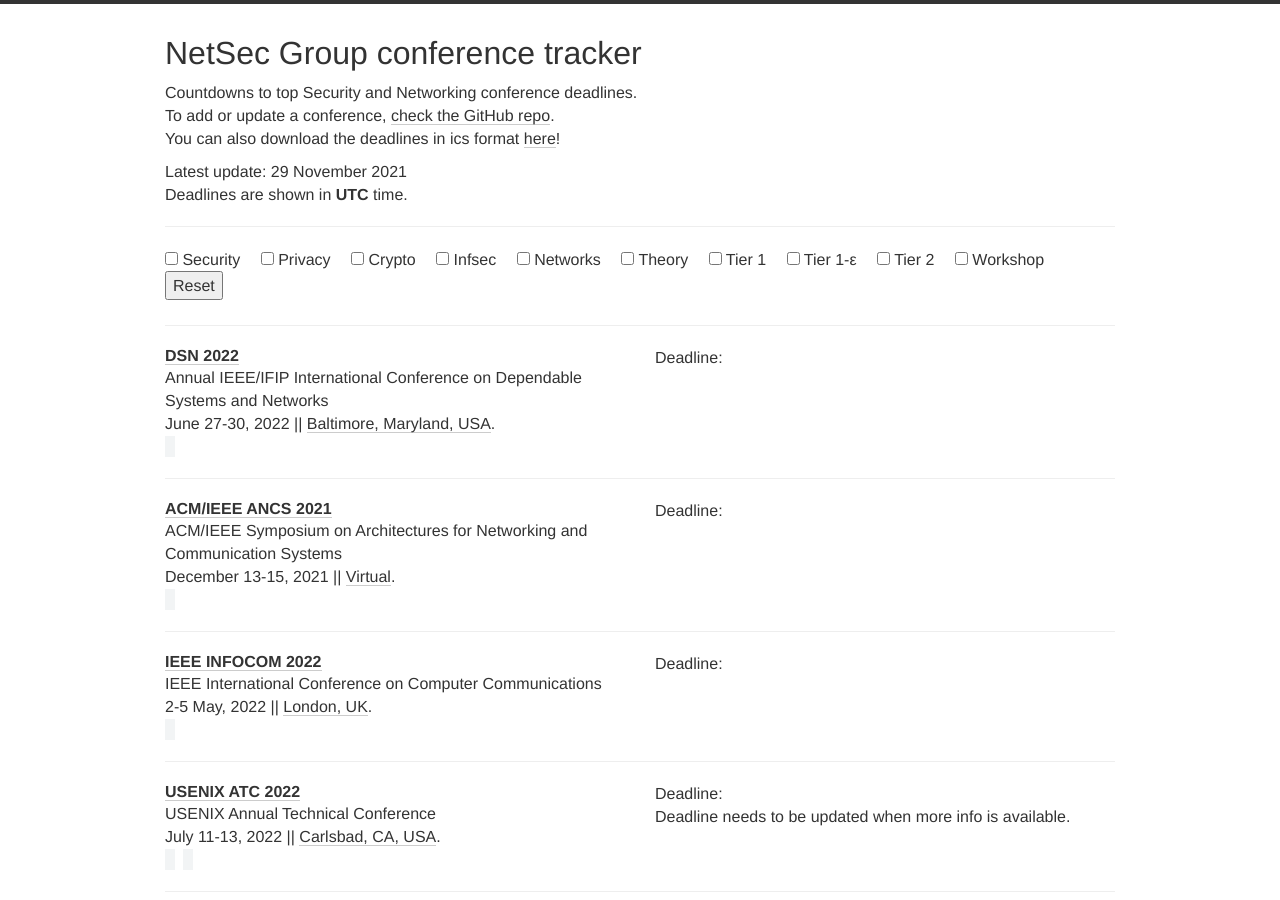
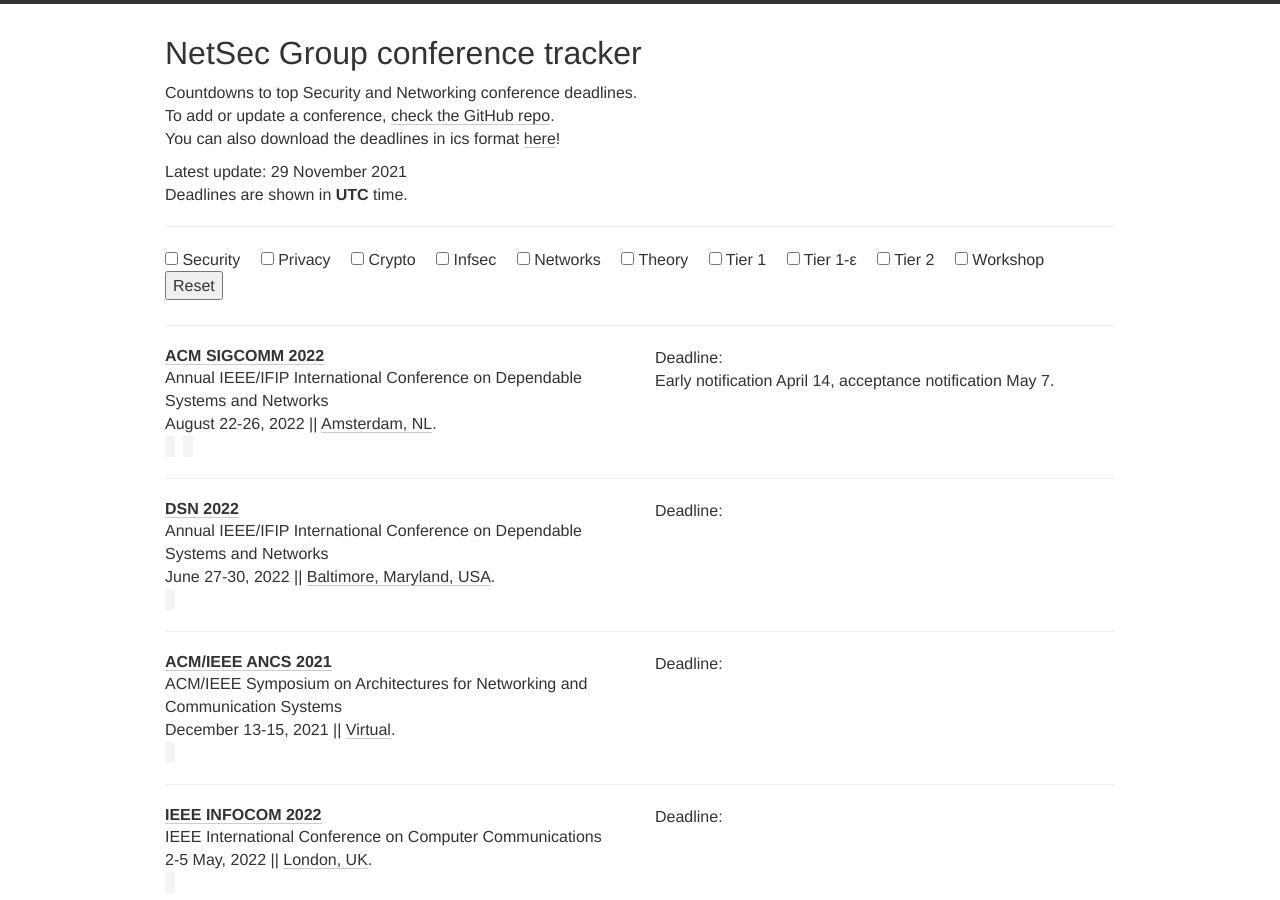
Before and after one commit to netsec-ethz/netsec-deadlines, a Jekyll site: the page built from index.html, in a window 1280 px wide and 900 px high. Built offline with Jekyll 4.4.1, drawn with Linux system fonts in a browser that asks for light colours; nearby versions of some CDN libraries.

Commit message:
Add SIGCOMM

```diff
--- a/_data/conferences.yml
+++ b/_data/conferences.yml
@@ -1,3 +1,15 @@
+- name: ACM SIGCOMM
+  year: 2022
+  date: "August 22-26, 2022"
+  place: Amsterdam, NL
+  description: Annual IEEE/IFIP International Conference on Dependable Systems and Networks
+  link: https://conferences.sigcomm.org/sigcomm/2022/cfp.html
+  deadline: "2022-02-02 18:59"
+  abstract: "2022-01-26 18:59"
+  timezone: America/New_York   # EST
+  comment: Early notification April 14, acceptance notification May 7.
+  tags: [NET, T1]
+
 - name: DSN
   year: 2022
   date: "June 27-30, 2022"
```
